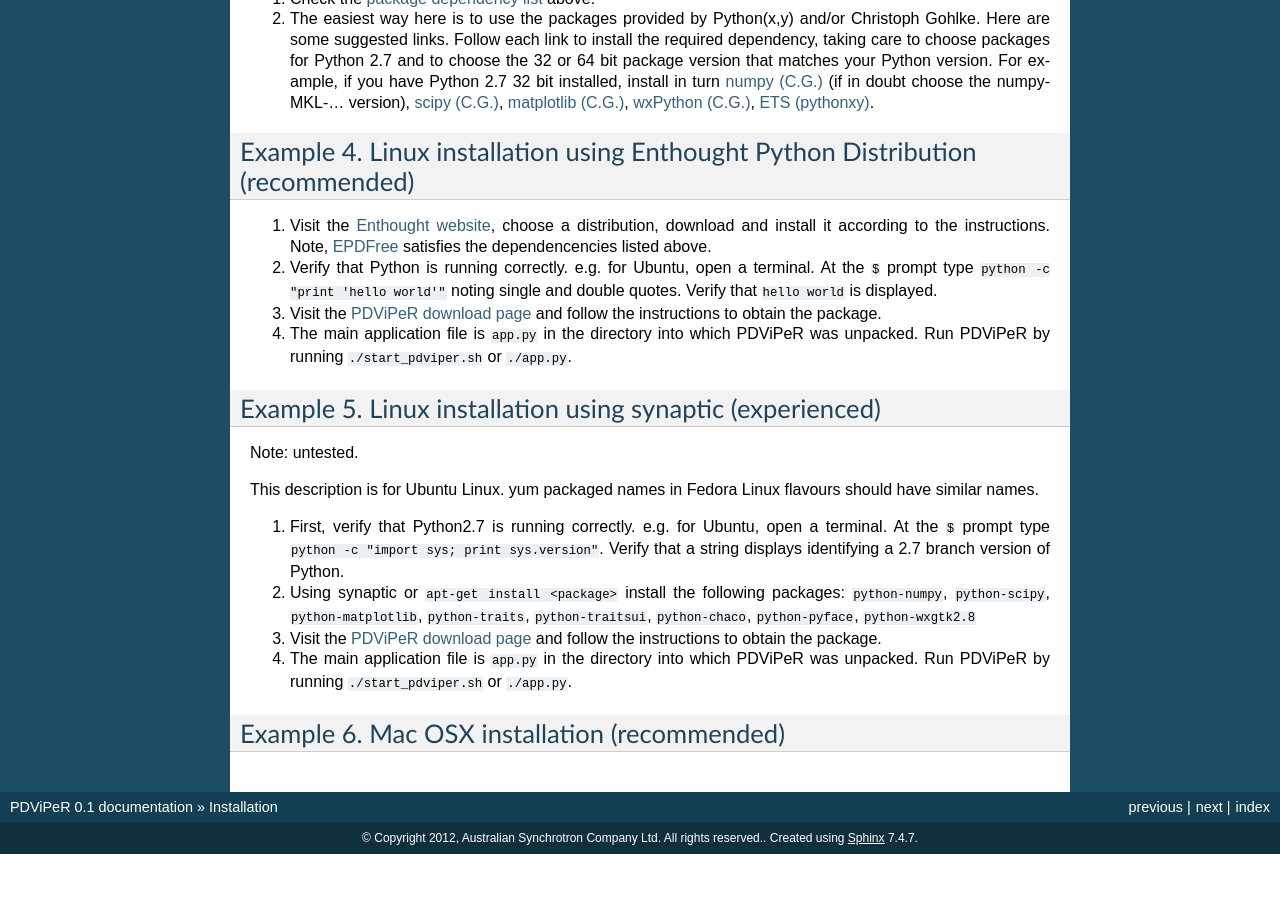
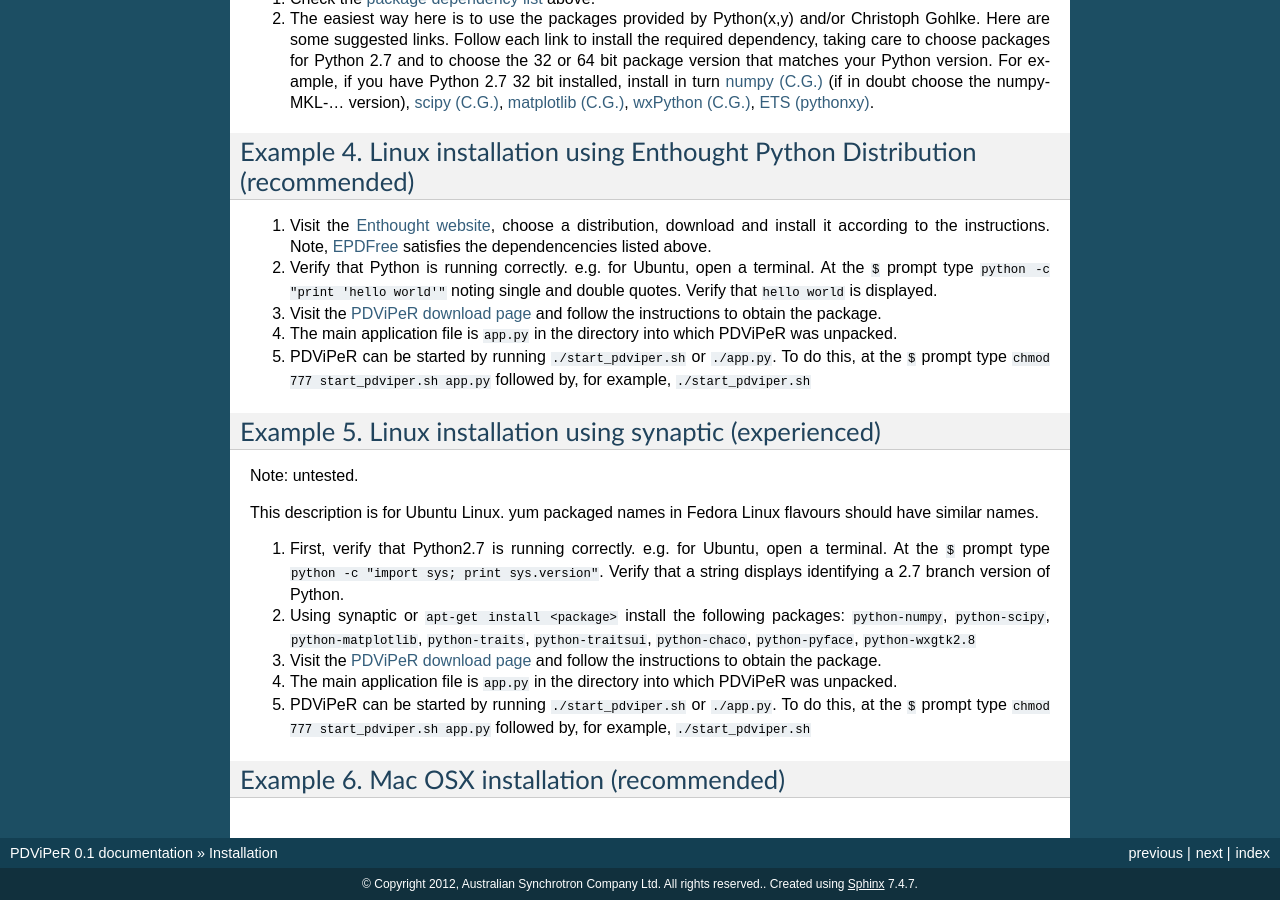
Before and after one commit to AustralianSynchrotron/pdviper, a Sphinx documentation site: the page built from docs/installation.rst, in a window 1280 px wide and 900 px high, scrolled down 1542 px. Built offline with Sphinx 7.4.7, drawn with Linux system fonts in a browser that asks for light colours; formulas are drawn with MathJax 3; before the commit the page ends 2396 px from its top, so only the background shows below that.

Commit message:
Minor addition to linux instructions

```diff
--- a/docs/installation.rst
+++ b/docs/installation.rst
@@ -78,7 +78,9 @@
    At the ``$`` prompt type ``python -c "print 'hello world'"`` noting single and double quotes.
    Verify that ``hello world`` is displayed.
 #. Visit the `PDViPeR download page <http://www.synchrotron.org.au/pdviper>`_ and follow the instructions to obtain the package.
-#. The main application file is ``app.py`` in the directory into which PDViPeR was unpacked. Run PDViPeR by running ``./start_pdviper.sh`` or ``./app.py``.
+#. The main application file is ``app.py`` in the directory into which PDViPeR was unpacked.
+#. PDViPeR can be started by running ``./start_pdviper.sh`` or ``./app.py``. To do this,
+   at the ``$`` prompt type ``chmod 777 start_pdviper.sh app.py`` followed by, for example, ``./start_pdviper.sh``
 
 Example 5. Linux installation using synaptic (experienced)
 ----------------------------------------------------------
@@ -93,7 +95,9 @@
    Verify that a string displays identifying a 2.7 branch version of Python.
 #. Using synaptic or ``apt-get install <package>`` install the following packages: ``python-numpy``, ``python-scipy``, ``python-matplotlib``, ``python-traits``, ``python-traitsui``, ``python-chaco``, ``python-pyface``, ``python-wxgtk2.8``
 #. Visit the `PDViPeR download page <http://www.synchrotron.org.au/pdviper>`_ and follow the instructions to obtain the package.
-#. The main application file is ``app.py`` in the directory into which PDViPeR was unpacked. Run PDViPeR by running ``./start_pdviper.sh`` or ``./app.py``.
+#. The main application file is ``app.py`` in the directory into which PDViPeR was unpacked.
+#. PDViPeR can be started by running ``./start_pdviper.sh`` or ``./app.py``. To do this,
+   at the ``$`` prompt type ``chmod 777 start_pdviper.sh app.py`` followed by, for example, ``./start_pdviper.sh``
 
 Example 6. Mac OSX installation (recommended)
 ---------------------------------------------
```
